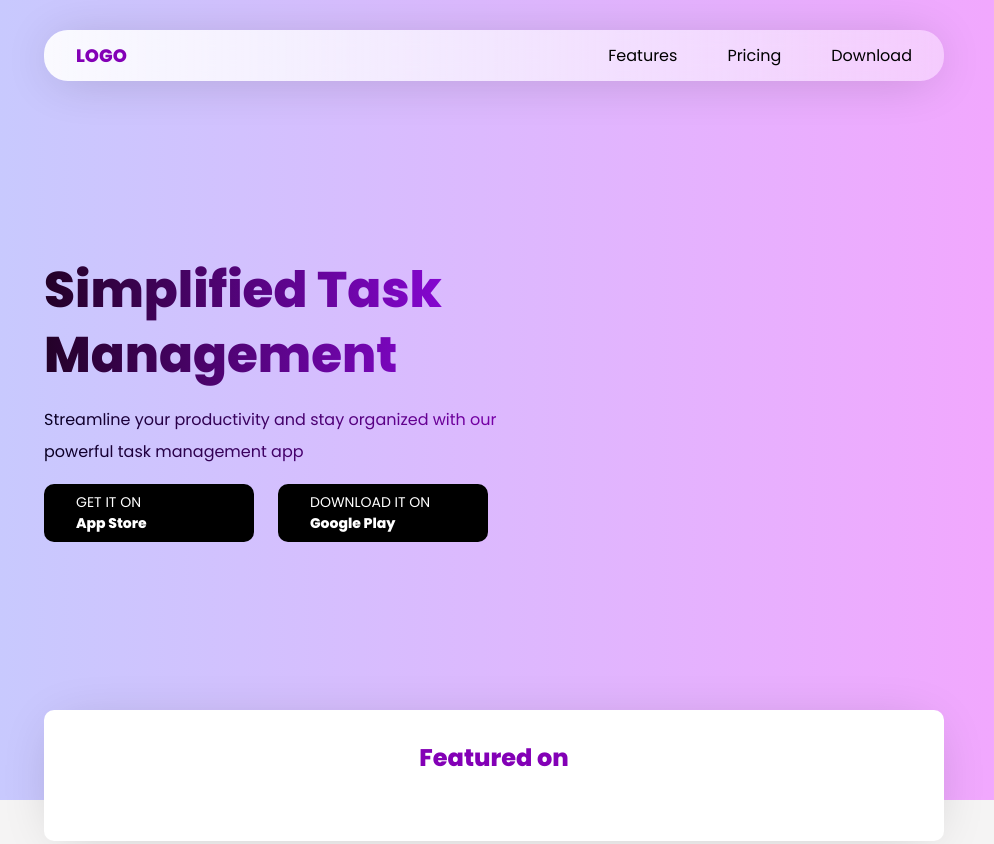
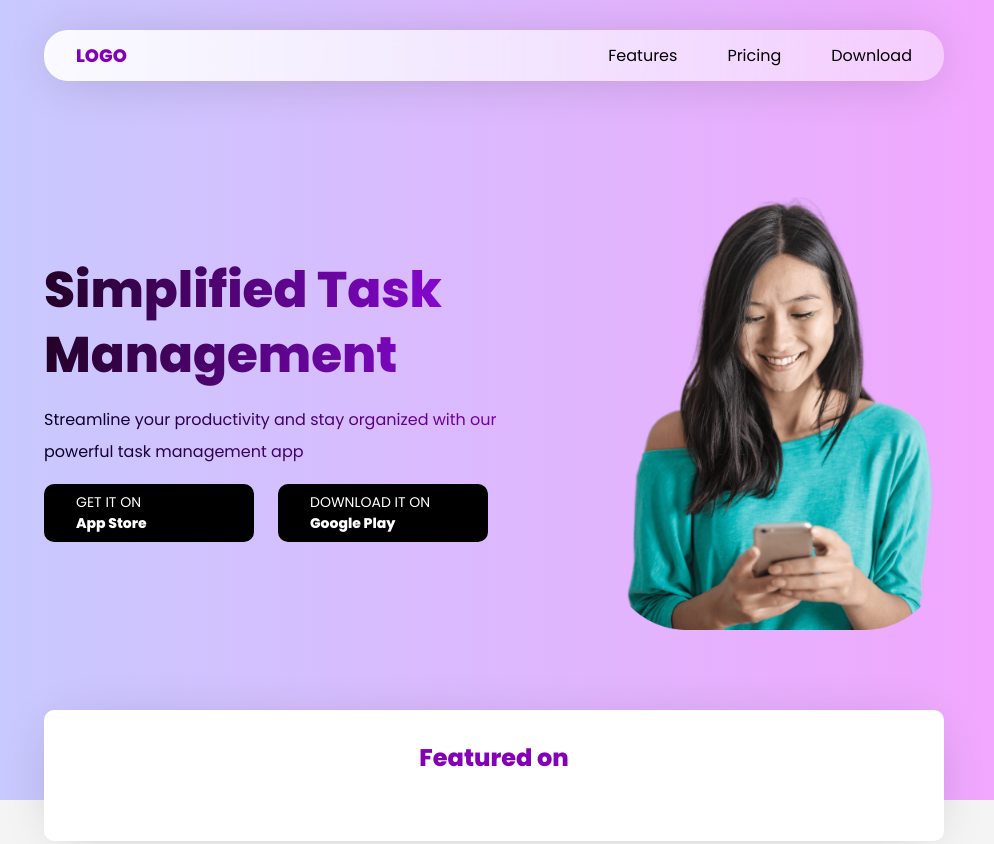
Before and after one commit to srVJT0/srvjt69, a plain HTML site: page index.html in a window 1280 px wide. Shown: the top 844 px of the page, without its empty margins (146-1140 px from the left). Drawn offline with Linux system fonts and the light colour scheme.

Commit message:
Update hero image.png in index.html

```diff
--- a/index.html
+++ b/index.html
@@ -66,7 +66,7 @@
         </div>
 
         <div class="right">
-          <img src="images/hero-image.png" alt="" />
+          <img src="hero-image.png" alt="" />
         </div>
       </div>
     </header>
```
